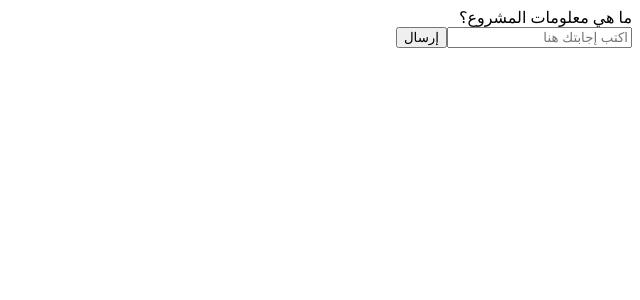
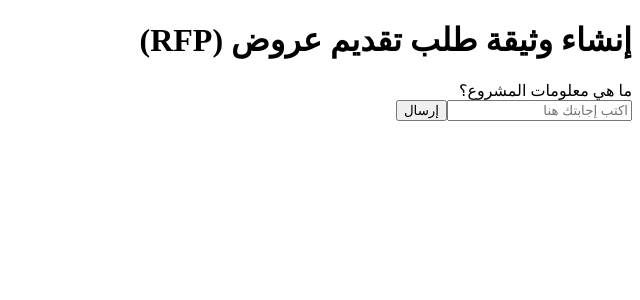
Before and after one commit to rfpai/rfp-platform, a Next.js app: page /create-rfp in a window 1280 px wide. Shown: the top 300 px of the page, without its empty margins (640-1280 px from the left). Built offline with nearby package versions, Linux system fonts and the light colour scheme.

Commit message:
Add Arabic page layout for create RFP

```diff
--- a/pages/create-rfp.js
+++ b/pages/create-rfp.js
@@ -1,16 +1,12 @@
 import React from 'react';
-import Head from 'next/head';
 import CreateRFP from '@/components/CreateRFP';
-
 export default function CreateRFPPage() {
   return (
-    <>
-      <Head>
-        <title>إنشاء وثيقة طلب تقديم عروض</title>
-      </Head>
-      <div className="min-h-screen flex items-center justify-center bg-gray-50 p-4" dir="rtl">
-        <CreateRFP />
-      </div>
-    </>
+    <div className="min-h-screen bg-gray-50 p-8" dir="rtl">
+      <h1 className="text-2xl font-bold mb-6 text-center">
+        إنشاء وثيقة طلب تقديم عروض (RFP)
+      </h1>
+      <CreateRFP />
+    </div>
   );
 }
```
